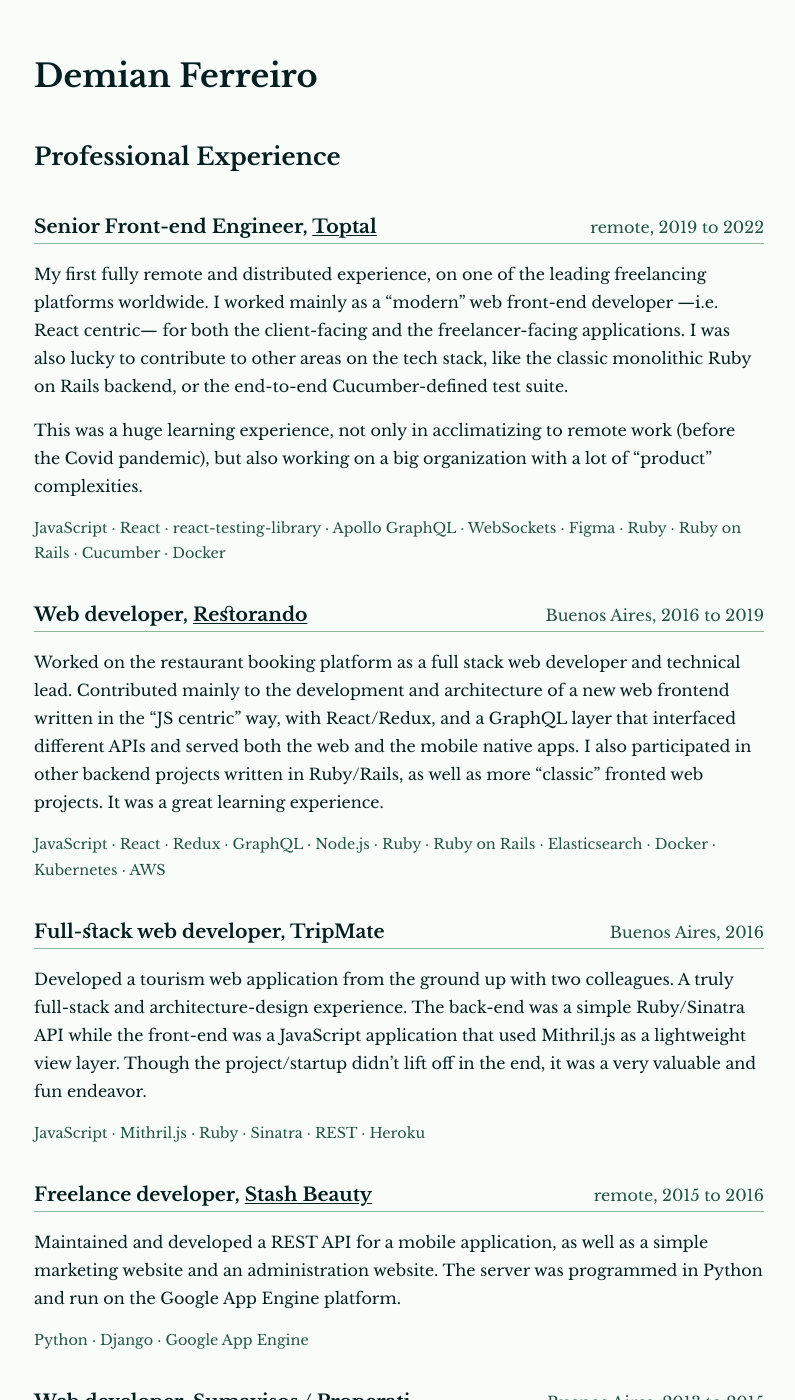
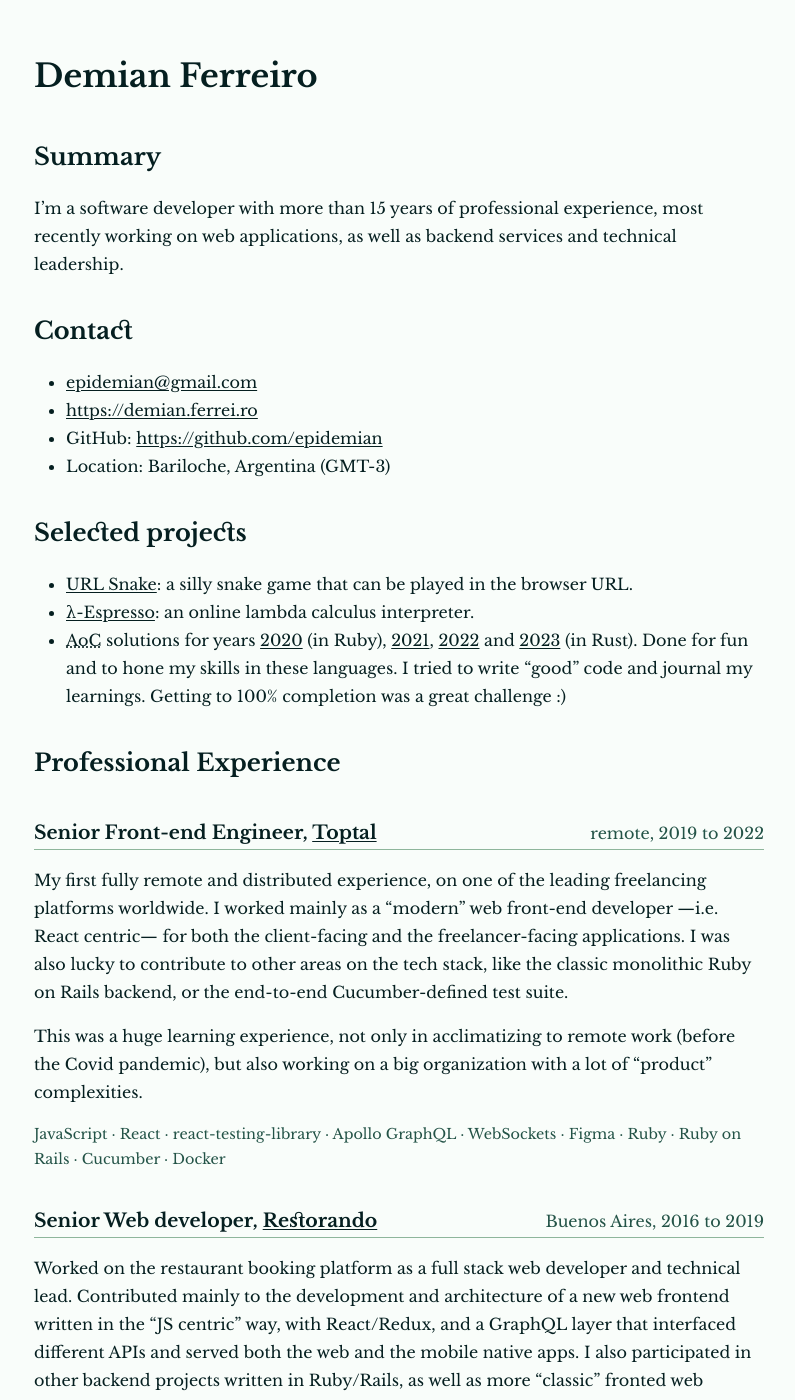
Before and after one commit to epidemian/epidemian.github.io, a Jekyll site: the page built from resume.md, in a window 1280 px wide and 1400 px high. Shown: the whole window, without its empty margins (241-1036 px from the left). Built offline with Jekyll 4.4.1, drawn with Linux system fonts in a browser that asks for light colours; some of the changed text lies outside the part shown.

Commit message:
Résumé: add contact info and some project links

```diff
--- a/_data/resume_en.yaml
+++ b/_data/resume_en.yaml
@@ -1,6 +1,19 @@
-layout: resume
 title: Résumé
 sections:
+  - title: Summary
+    md: |
+      I'm a software developer with more than 15 years of professional experience, most recently working on web applications, as well as backend services and technical leadership.
+  - title: Contact
+    md: |
+      - <epidemian@gmail.com>
+      - <https://demian.ferrei.ro>
+      - GitHub: <https://github.com/epidemian>
+      - Location: Bariloche, Argentina (GMT-3)
+  - title: Selected projects
+    md: |
+      - [URL Snake](https://demian.ferrei.ro/snake): a silly snake game that can be played in the browser URL.
+      - [λ-Espresso](https://demian.ferrei.ro/lambda-espresso/): an online lambda calculus interpreter.
+      - <abbr title="Advent of Code">AoC</abbr> solutions for years [2020](https://github.com/epidemian/advent-of-code-2020) (in Ruby), [2021](https://github.com/epidemian/advent-of-code-2021), [2022](https://github.com/epidemian/advent-of-code-2022) and [2023](https://github.com/epidemian/advent-of-code-2023) (in Rust). Done for fun and to hone my skills in these languages. I tried to write "good" code and journal my learnings. Getting to 100% completion was a great challenge :)
   - title: Professional Experience
     items:
       - role: Senior Front-end Engineer
@@ -12,7 +25,7 @@ sections:
 
           This was a huge learning experience, not only in acclimatizing to remote work (before the Covid pandemic), but also working on a big organization with a lot of "product" complexities.
         buzzwords: [JavaScript, React, react-testing-library, Apollo GraphQL, WebSockets, Figma, Ruby, Ruby on Rails, Cucumber, Docker]
-      - role: Web developer
+      - role: Senior Web developer
         org: <a href="https://www.linkedin.com/company/restorando.com">Restorando</a>
         location: Buenos Aires
         time: 2016 to 2019
@@ -32,7 +45,7 @@ sections:
         time: 2015 to 2016
         description: |
           Maintained and developed a REST API for a mobile application, as well as a simple marketing website and an administration website. The server was programmed in Python and run on the Google App Engine platform.
-        buzzwords: [Python, Django, Google App Engine]
+        buzzwords: [Python, Django, Google App Engine, NoSQL]
       - role: Web developer
         org: Sumavisos / <a href="https://www.properati.com.ar/">Properati</a>
         location: Buenos Aires
@@ -47,29 +60,27 @@ sections:
         description: |
           Worked on many varied projects on a software consulting company. Among others: some mobile Android/Java apps, a Groovy/Grails medium-sized project, a couple of small but fun Ruby/Sinatra web projects, a mobile web PhoneGap application, and even a "smart" TV app.
         buzzwords: [Java, Android, Groovy, Grails, Ruby, Sinatra, Heroku, JavaScript, PhoneGap]
-      - role: Java Programmer
+      - role: Jr Java Programmer
         org: <a href="https://www.creativecoefficient.net/">Creative Coefficient SRL</a>
         location: Buenos Aires
         time: 2011
         description: |
           Developed an access-control application for organizations. Used some of the most "EE" parts of Java: JBoss Seam Framework, RichFaces/JSF, Hibernate/JPA and the JBoss application server.
         buzzwords: [Java, JBoss Seam, RichFaces, JSF, Hibernate]
-      - role: Flash games developer
+      - role: Flash games programmer
         org: <a href="https://www.linkedin.com/company/e-volution">e-volution</a>
         location: Buenos Aires
         time: 2008 to 2010
         description: |
           For my first job as a programmer I had the fortune of developing video games. Even though they were Flash games, it was a ton of fun.
         buzzwords: [Flash, ActionScript 3]
-  - title: Education
+  - title: Education & Teaching
     items:
       - role: Software Engineering
         org: Universidad de Buenos Aires
         time: 2006 to 2011
         description: |
           A 6-year career program comparable to a master's degree, with a focus on natural sciences, maths, programming, and software design. I ended dropping out at around 2/3rds into the program, but learning a ton.
-  - title: Teaching
-    items:
       - role: Collaborator
         org: Universidad de Buenos Aires
         time: 2009 to 2010, 2021
--- a/_layouts/resume.html
+++ b/_layouts/resume.html
@@ -37,6 +37,7 @@ body:has(.resume) .wrapper {
 
   {%- for section in resume.sections -%}
     <h2>{{ section.title }}</h2>
+    {{ section.md | markdownify }}
     {%- for item in section.items -%}
       <div class="xp-item">
         <h3>
```
